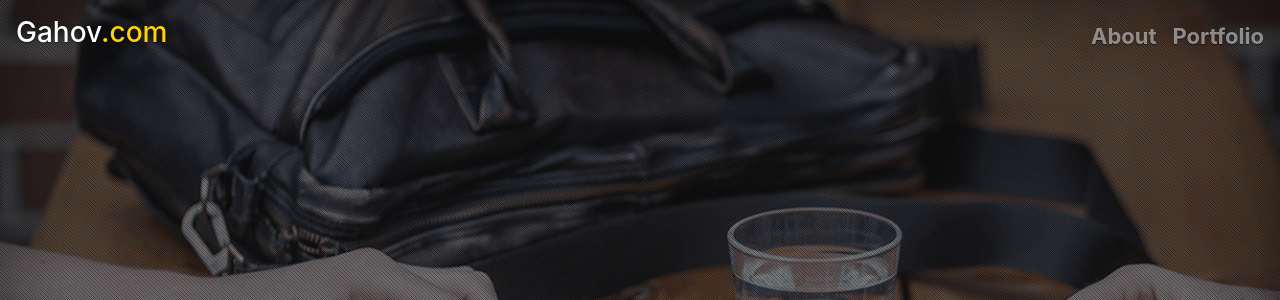
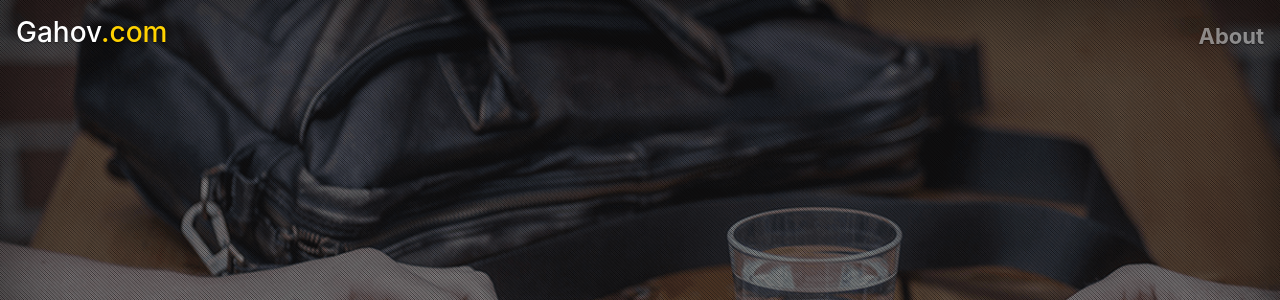
Before and after one commit to andrewgrow/pyRobomix, a Flask app: page / in a window 1280 px wide. Shown: the top 300 px of the page. Run offline with Flask 2, Linux system fonts and the light colour scheme; some libraries are stand-ins or nearby versions.

Commit message:
remove the Link on the Portfolio

```diff
--- a/robomix/templates/menu_top.html
+++ b/robomix/templates/menu_top.html
@@ -6,7 +6,7 @@
         <nav id="top_menu" class="nav nav-masthead justify-content-center">
             <!--<a class="nav-link active" href="#about-us">About us</a>-->
             <a class="nav-link" href="#about">About</a>
-            <a class="nav-link" href="#portfolio">Portfolio</a>
+            <!--<a class="nav-link" href="#portfolio">Portfolio</a>-->
         </nav>
     </div>
 </header>
```
